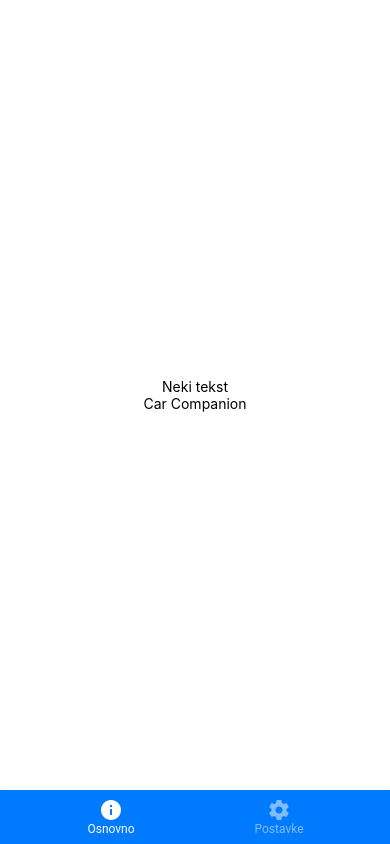
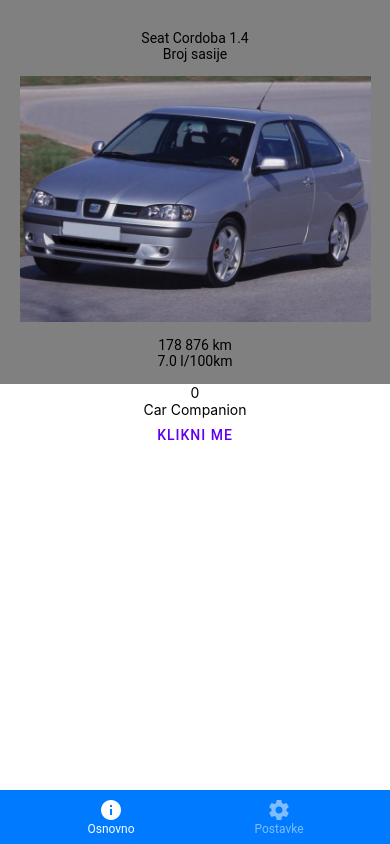
Before and after one commit to dgrzanov/car-companion, a React Native app: screen /Osnovno in a window 390 px wide. Built offline with nearby package versions, Linux system fonts and the light colour scheme.

Commit message:
+ car info

```diff
--- /dev/null
+++ b/src/components/CarInfo.tsx
@@ -0,0 +1,42 @@
+import * as React from 'react';
+import { Dimensions, Image, StyleSheet, View } from 'react-native';
+import { Text } from 'react-native-paper';
+
+function CarInfo() {
+    return (
+        <View style={styles.container}>
+            <Text style={styles.carName}>Seat Cordoba 1.4</Text>
+            <Text>Broj sasije</Text>
+            <Image
+                source={require("../../assets/images/seat-cordoba-6k.jpeg")}
+                style={styles.carImage}
+            />
+            <Text>178 876 km</Text>
+            <Text>7.0 l/100km</Text>
+        </View>
+    );
+}
+
+const styles = StyleSheet.create({
+    container: {
+        flex: 0.5,
+        paddingTop: 30,
+        paddingBottom: 15,
+        // flexDirection: 'column',
+        // height: 0.5,
+        width: "100%",
+        backgroundColor: "grey",
+        alignItems: "center",
+        justifyContent: "center"
+    },
+    carName: {
+    },
+    carImage: {
+        width: "90%",
+        height: "auto",
+        flexGrow: 1,
+        resizeMode: 'contain'
+    }
+})
+
+export default CarInfo;
--- a/src/screens/MainScreen.tsx
+++ b/src/screens/MainScreen.tsx
@@ -1,13 +1,22 @@
 import React from "react"
 import { StatusBar } from 'expo-status-bar';
 import { StyleSheet, View, Text } from "react-native"
+import { Button } from "react-native-paper";
+import { useState } from "react";
+import CarInfo from "../components/CarInfo";
 
 function MainScreen() {
+    const [counter, setCounter] = useState(0)
+    const handlePress = () => {
+      setCounter(counter + 1)
+    }
     return (
         <View style={styles.container}>
-            <Text>Neki tekst</Text>
+            <StatusBar style="auto" />
+            <CarInfo />
+            <Text>{counter}</Text>
             <Text>Car Companion</Text>
-            <StatusBar style="auto" />
+            <Button onPress={handlePress}>Klikni me</Button>
         </View>
 
     )
@@ -18,7 +27,7 @@
     flex: 1,
     backgroundColor: '#fff',
     alignItems: 'center',
-    justifyContent: 'center',
+    justifyContent: 'flex-start',
   },
 });
 
```
Also changed, not shown: assets/images/seat-cordoba-6k.jpeg (added).
